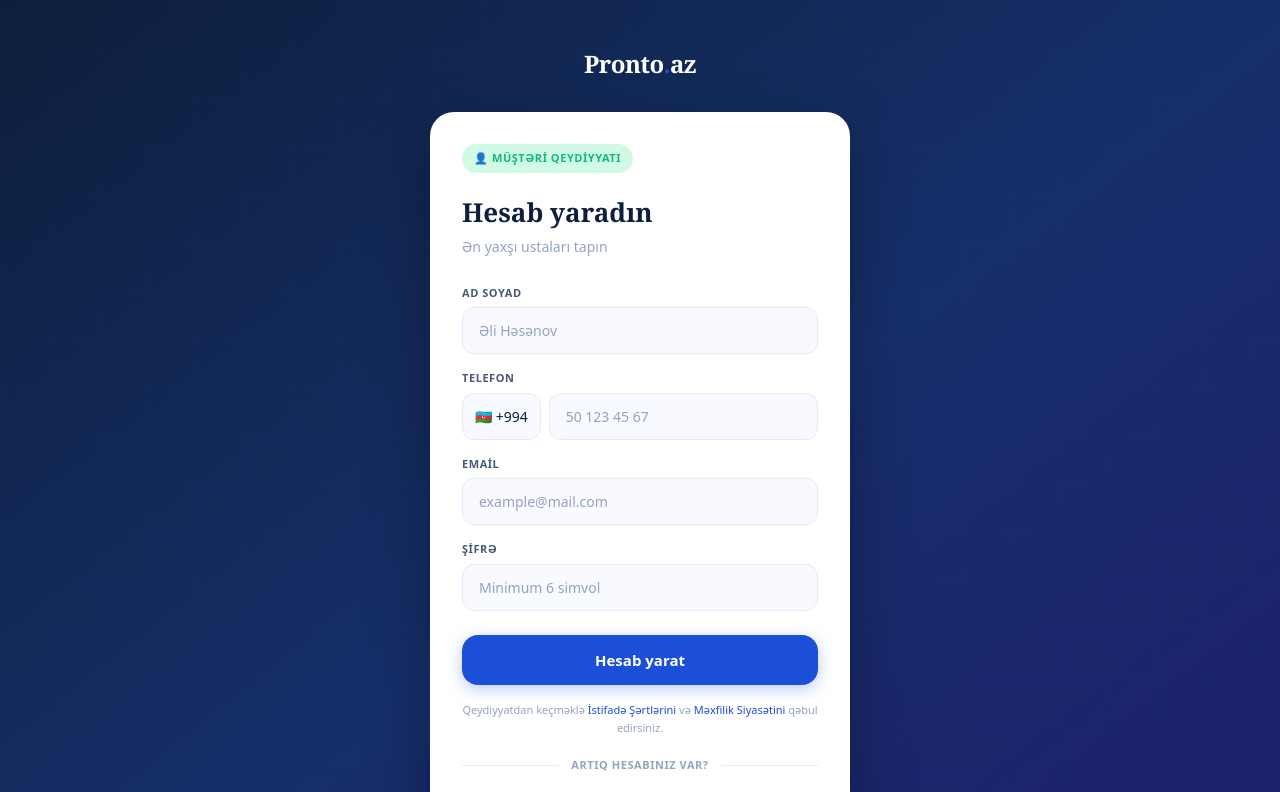
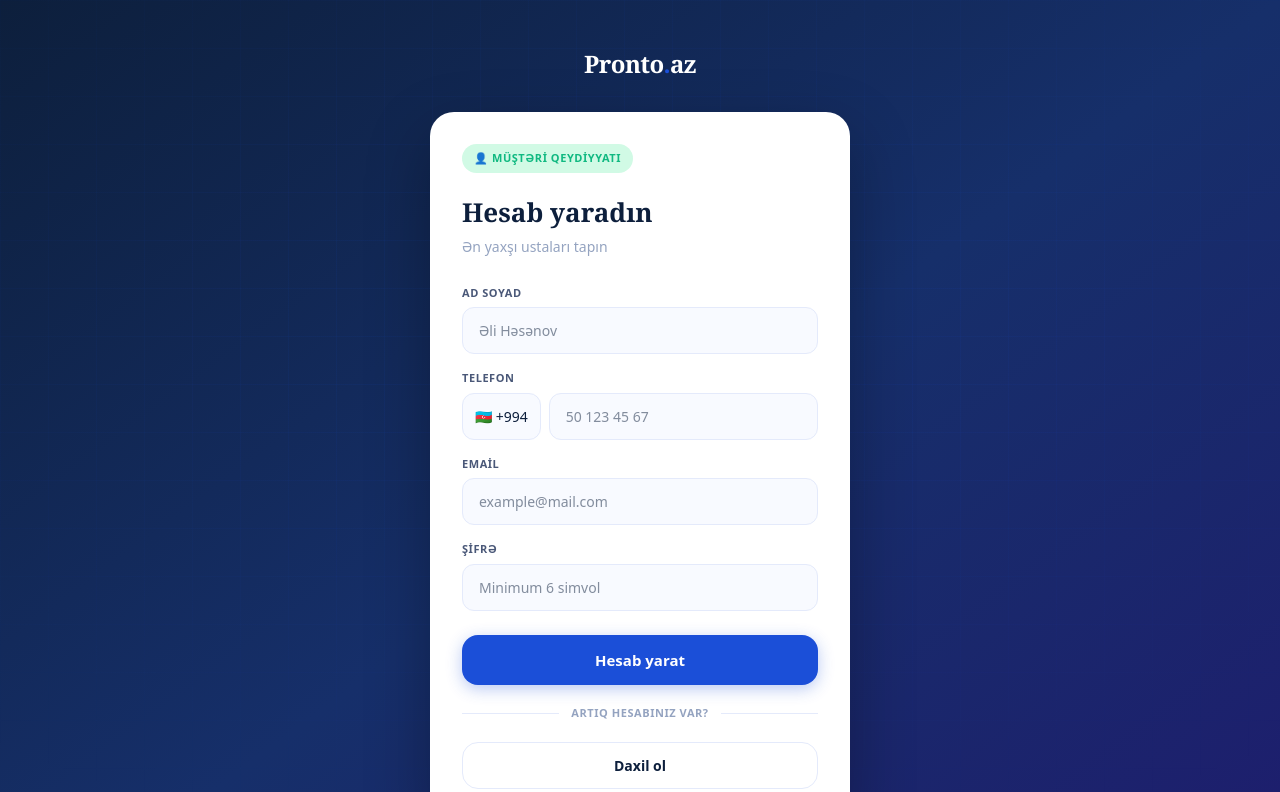
Before and after one commit to ruslannorucov/pronto-az, a Next.js app: page /register in a window 1280 px wide. Shown: the top 792 px of the page. Built offline with nearby package versions, Linux system fonts and the light colour scheme.

Commit message:
fixed errors

```diff
--- a/app/(auth)/register/page.tsx
+++ b/app/(auth)/register/page.tsx
@@ -1,12 +1,14 @@
 "use client";
 
 export const dynamic = "force-dynamic";
-import { useState } from "react";
+
+import { useState, Suspense } from "react"; // Suspense əlavə edildi
 import Link from "next/link";
 import { createClient } from "@/lib/supabase/client";
 import { useRouter, useSearchParams } from "next/navigation";
 
-export default function RegisterPage() {
+// 1. Formanı ayrı bir komponentə çıxarırıq
+function RegisterForm() {
   const router = useRouter();
   const searchParams = useSearchParams();
   const isWorker = searchParams.get("role") === "worker";
@@ -60,31 +62,9 @@
   };
 
   return (
-    <div className="min-h-screen bg-gradient-to-br from-[#0D1F3C] via-[#162F6A] to-[#1E1B6E] flex items-center justify-center px-5 py-12">
-      {/* Grid overlay */}
-      <div
-        className="pointer-events-none fixed inset-0"
-        style={{
-          backgroundImage:
-            "linear-gradient(rgba(27,79,216,0.07) 1px, transparent 1px), linear-gradient(90deg, rgba(27,79,216,0.07) 1px, transparent 1px)",
-          backgroundSize: "48px 48px",
-          maskImage:
-            "radial-gradient(ellipse 80% 70% at 50% 40%, black 30%, transparent 100%)",
-        }}
-      />
-
-      <div className="relative w-full max-w-[420px]">
-        {/* Logo */}
-        <Link
-          href="/"
-          className="font-serif text-2xl font-bold text-white tracking-tight flex items-center justify-center mb-8"
-        >
-          Pronto<span className="text-[var(--primary)]">.</span>az
-        </Link>
-
+    <>
       {/* Card */}
       <div className="bg-white rounded-3xl p-8 shadow-[0_24px_64px_rgba(0,0,0,0.3)]">
-
         {step === "verify" ? (
           // ── Email təsdiq ekranı ──
           <div className="text-center py-4">
@@ -99,25 +79,6 @@
               ünvanına təsdiq linki göndərdik. Linki klikləyib hesabınızı
               aktivləşdirin.
             </p>
-              <div className="bg-[var(--gray-50)] rounded-2xl p-4 text-left mb-6 border border-[var(--gray-200)]">
-                <p className="text-[12px] font-bold text-[var(--navy)] mb-2">
-                  📌 Qeyd:
-                </p>
-                <ul className="space-y-1.5">
-                  <li className="text-[12px] text-[var(--gray-600)] flex items-start gap-2">
-                    <span className="text-[var(--green)] shrink-0">✓</span>
-                    Spam qovluğunu da yoxlayın
-                  </li>
-                  <li className="text-[12px] text-[var(--gray-600)] flex items-start gap-2">
-                    <span className="text-[var(--green)] shrink-0">✓</span>
-                    Link 24 saat ərzində etibarlıdır
-                  </li>
-                  <li className="text-[12px] text-[var(--gray-600)] flex items-start gap-2">
-                    <span className="text-[var(--green)] shrink-0">✓</span>
-                    Aktivləşdirdikdən sonra daxil ola bilərsiniz
-                  </li>
-                </ul>
-              </div>
             <Link
               href="/login"
               className="flex items-center justify-center w-full py-3.5 rounded-2xl bg-[var(--primary)] text-white text-[14px] font-bold hover:bg-[var(--primary-light)] transition-colors"
@@ -128,7 +89,6 @@
         ) : (
           // ── Qeydiyyat forması ──
           <>
-              {/* Role badge */}
             <div
               className={`inline-flex items-center gap-1.5 px-3 py-1.5 rounded-full text-[11px] font-bold uppercase tracking-wider mb-5 ${
                 isWorker
@@ -160,7 +120,7 @@
                   onChange={(e) => setFullName(e.target.value)}
                   placeholder="Əli Həsənov"
                   required
-                    className="w-full border-[1.5px] border-[var(--gray-200)] rounded-xl px-4 py-3 text-[14px] text-[var(--navy)] bg-[var(--gray-50)] outline-none focus:border-[var(--primary)] focus:shadow-[0_0_0_3px_rgba(27,79,216,0.08)] transition-all placeholder:text-[var(--gray-400)]"
+                  className="w-full border-[1.5px] border-[var(--gray-200)] rounded-xl px-4 py-3 text-[14px] text-[var(--navy)] bg-[var(--gray-50)] outline-none focus:border-[var(--primary)] transition-all"
                 />
               </div>
 
@@ -179,7 +139,7 @@
                     onChange={(e) => setPhone(e.target.value)}
                     placeholder="50 123 45 67"
                     required
-                      className="flex-1 border-[1.5px] border-[var(--gray-200)] rounded-xl px-4 py-3 text-[14px] text-[var(--navy)] bg-[var(--gray-50)] outline-none focus:border-[var(--primary)] focus:shadow-[0_0_0_3px_rgba(27,79,216,0.08)] transition-all placeholder:text-[var(--gray-400)]"
+                    className="flex-1 border-[1.5px] border-[var(--gray-200)] rounded-xl px-4 py-3 text-[14px] text-[var(--navy)] bg-[var(--gray-50)] outline-none focus:border-[var(--primary)] transition-all"
                   />
                 </div>
               </div>
@@ -195,7 +155,7 @@
                   onChange={(e) => setEmail(e.target.value)}
                   placeholder="example@mail.com"
                   required
-                    className="w-full border-[1.5px] border-[var(--gray-200)] rounded-xl px-4 py-3 text-[14px] text-[var(--navy)] bg-[var(--gray-50)] outline-none focus:border-[var(--primary)] focus:shadow-[0_0_0_3px_rgba(27,79,216,0.08)] transition-all placeholder:text-[var(--gray-400)]"
+                  className="w-full border-[1.5px] border-[var(--gray-200)] rounded-xl px-4 py-3 text-[14px] text-[var(--navy)] bg-[var(--gray-50)] outline-none focus:border-[var(--primary)] transition-all"
                 />
               </div>
 
@@ -211,11 +171,10 @@
                   placeholder="Minimum 6 simvol"
                   required
                   minLength={6}
-                    className="w-full border-[1.5px] border-[var(--gray-200)] rounded-xl px-4 py-3 text-[14px] text-[var(--navy)] bg-[var(--gray-50)] outline-none focus:border-[var(--primary)] focus:shadow-[0_0_0_3px_rgba(27,79,216,0.08)] transition-all placeholder:text-[var(--gray-400)]"
+                  className="w-full border-[1.5px] border-[var(--gray-200)] rounded-xl px-4 py-3 text-[14px] text-[var(--navy)] bg-[var(--gray-50)] outline-none focus:border-[var(--primary)] transition-all"
                 />
               </div>
 
-                {/* Xəta */}
               {error && (
                 <div className="bg-red-50 border border-red-100 rounded-xl px-4 py-3 flex items-center gap-2">
                   <span className="text-sm">⚠️</span>
@@ -223,7 +182,6 @@
                 </div>
               )}
 
-                {/* Submit */}
               <button
                 type="submit"
                 disabled={loading}
@@ -233,33 +191,10 @@
                     : "bg-[var(--primary)] text-white shadow-[0_4px_16px_rgba(27,79,216,0.3)] hover:bg-[var(--primary-light)] active:scale-[0.99]"
                 }`}
               >
-                  {loading ? (
-                    <span className="flex items-center justify-center gap-2">
-                      <span className="w-4 h-4 border-2 border-white/30 border-t-white rounded-full animate-spin" />
-                      Qeydiyyat edilir...
-                    </span>
-                  ) : isWorker ? (
-                    "Usta kimi qeydiyyat"
-                  ) : (
-                    "Hesab yarat"
-                  )}
+                {loading ? "Qeydiyyat edilir..." : isWorker ? "Usta kimi qeydiyyat" : "Hesab yarat"}
               </button>
             </form>
 
-              {/* Şərtlər */}
-              <p className="text-center text-[11px] text-[var(--gray-400)] mt-4 leading-relaxed">
-                Qeydiyyatdan keçməklə{" "}
-                <Link href="/terms" className="text-[var(--primary)] hover:underline">
-                  İstifadə Şərtlərini
-                </Link>{" "}
-                və{" "}
-                <Link href="/privacy" className="text-[var(--primary)] hover:underline">
-                  Məxfilik Siyasətini
-                </Link>{" "}
-                qəbul edirsiniz.
-              </p>
-
-              {/* Divider */}
             <div className="flex items-center gap-3 my-5">
               <div className="h-px flex-1 bg-[var(--gray-200)]" />
               <p className="text-[11px] font-bold text-[var(--gray-400)] uppercase tracking-wider">
@@ -278,33 +213,53 @@
         )}
       </div>
 
-        {/* Role switch — yalnız form ekranında */}
       {step === "form" && (
         <div className="text-center mt-5">
           {isWorker ? (
-              <Link
-                href="/register"
-                className="text-[13px] text-white/50 hover:text-white transition-colors"
-              >
+            <Link href="/register" className="text-[13px] text-white/50 hover:text-white transition-colors">
               Müştəri kimi qeydiyyat →
             </Link>
           ) : (
-              <Link
-                href="/register?role=worker"
-                className="text-[13px] text-white/50 hover:text-white transition-colors"
-              >
+            <Link href="/register?role=worker" className="text-[13px] text-white/50 hover:text-white transition-colors">
               Usta kimi qeydiyyat →
             </Link>
           )}
         </div>
       )}
+    </>
+  );
+}
 
-        {/* Back */}
-        <p className="text-center mt-3">
+// 2. Əsas Səhifə Komponenti (Bunu Next.js çağırır)
+export default function RegisterPage() {
+  return (
+    <div className="min-h-screen bg-gradient-to-br from-[#0D1F3C] via-[#162F6A] to-[#1E1B6E] flex items-center justify-center px-5 py-12">
+      <div
+        className="pointer-events-none fixed inset-0"
+        style={{
+          backgroundImage:
+            "linear-gradient(rgba(27,79,216,0.07) 1px, transparent 1px), linear-gradient(90deg, rgba(27,79,216,0.07) 1px, transparent 1px)",
+          backgroundSize: "48px 48px",
+          maskImage:
+            "radial-gradient(ellipse 80% 70% at 50% 40%, black 30%, transparent 100%)",
+        }}
+      />
+
+      <div className="relative w-full max-w-[420px]">
         <Link
           href="/"
-            className="text-[13px] text-white/30 hover:text-white/50 transition-colors"
+          className="font-serif text-2xl font-bold text-white tracking-tight flex items-center justify-center mb-8"
         >
+          Pronto<span className="text-[var(--primary)]">.</span>az
+        </Link>
+
+        {/* VACİB: Suspense build xətasının qarşısını alır */}
+        <Suspense fallback={<div className="bg-white p-8 rounded-3xl text-center">Yüklənir...</div>}>
+          <RegisterForm />
+        </Suspense>
+
+        <p className="text-center mt-3">
+          <Link href="/" className="text-[13px] text-white/30 hover:text-white/50 transition-colors">
             ← Ana səhifəyə qayıt
           </Link>
         </p>
```
Lines whose indentation alone changed are shown as unchanged.
